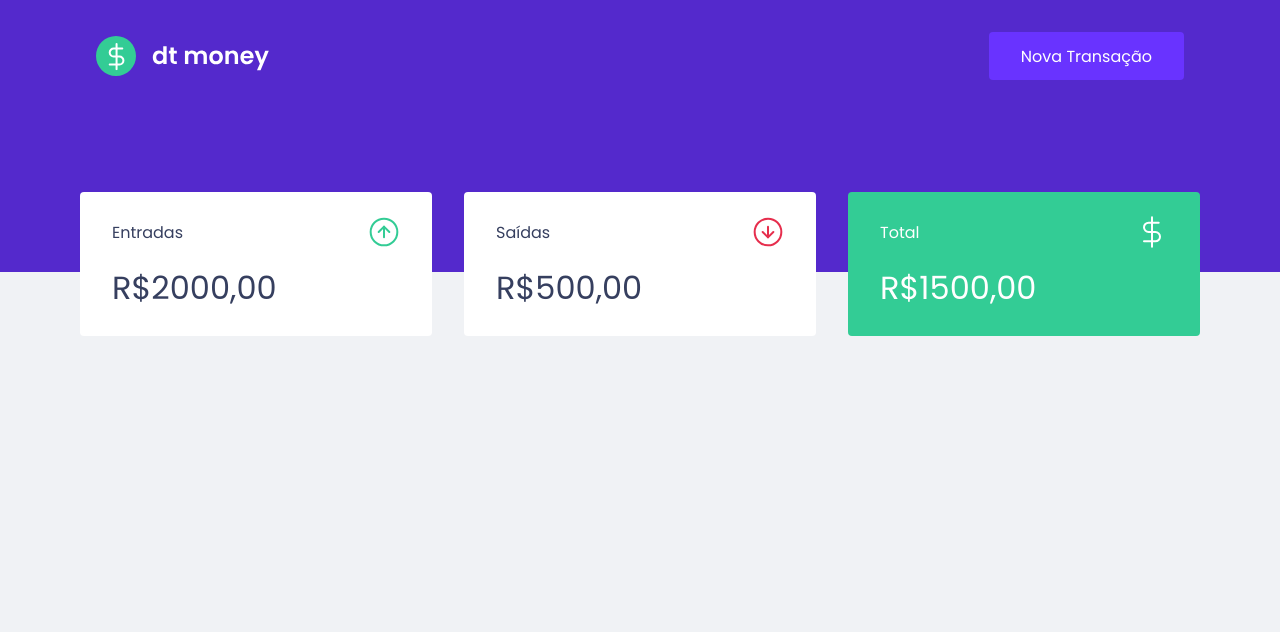
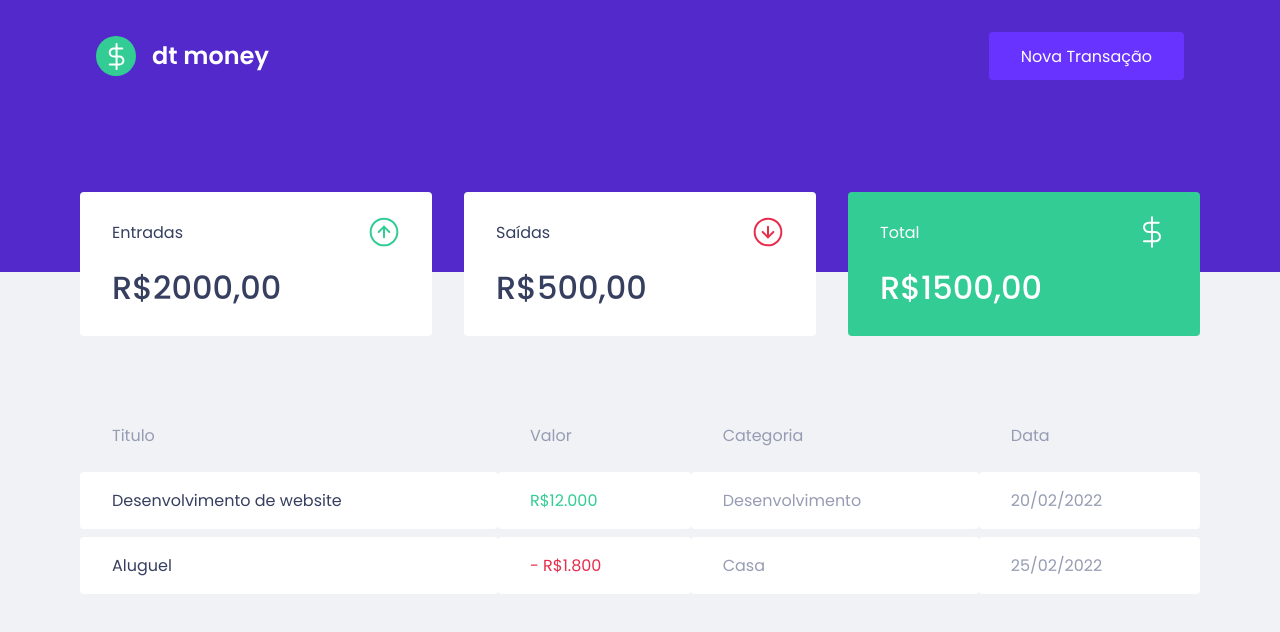
Before and after one commit to danvb112/Dtmoney, a React (Create React App) app: page / in a window 1280 px wide. Shown: the top 632 px of the page. Built offline with nearby package versions, Linux system fonts and the light colour scheme.

Commit message:
Create TransactionTable Component

```diff
--- a/public/index.html
+++ b/public/index.html
@@ -8,7 +8,7 @@
     <link rel="icon" href="%PUBLIC_URL%/favicon.png" />
     <meta name="viewport" content="width=device-width, initial-scale=1" />
 
-    <link href="https://fonts.googleapis.com/css2?family=Poppins:wght@400;600&display=swap" rel="stylesheet">
+    <link href="https://fonts.googleapis.com/css2?family=Poppins:wght@400;500;600&display=swap" rel="stylesheet">
 
     <title>Dtmoney</title>
   </head>
--- a/src/components/Dashboard/index.tsx
+++ b/src/components/Dashboard/index.tsx
@@ -1,4 +1,5 @@
 import { Summary } from "../Summary";
+import { TransactionTable } from "../TransactionTable/TransactionTable";
 import { Container } from "./styles";
 
 
@@ -6,6 +7,7 @@
     return (
         <Container>
             <Summary />
+            <TransactionTable />
         </Container>
     )
 }
--- /dev/null
+++ b/src/components/TransactionTable/TransactionTable.tsx
@@ -0,0 +1,33 @@
+import { Container } from "./styles";
+
+export function TransactionTable() {
+    return (
+        <Container>
+            <table>
+                <thead>
+                    <tr>
+                        <th>Titulo</th>
+                        <th>Valor</th>
+                        <th>Categoria</th>
+                        <th>Data</th>
+                    </tr>
+                </thead>
+
+                <tbody>
+                    <tr>
+                        <td>Desenvolvimento de website</td>
+                        <td className="deposit">R$12.000</td>
+                        <td>Desenvolvimento</td>
+                        <td>20/02/2022</td>
+                    </tr>
+                    <tr>
+                        <td>Aluguel</td>
+                        <td className="withdraw">- R$1.800</td>
+                        <td>Casa</td>
+                        <td>25/02/2022</td>
+                    </tr>
+                </tbody>
+            </table>
+        </Container>
+    )
+}
--- /dev/null
+++ b/src/components/TransactionTable/styles.ts
@@ -0,0 +1,38 @@
+import styled from "styled-components";
+
+
+export const Container = styled.div`
+    margin-top: 4rem;
+
+    table {
+        width: 100%;
+        border-spacing: 0 0.5rem;
+
+        th {
+            color: var(--text-body);
+            font-weight: 400;
+            padding: 1rem 2rem;
+            text-align: left;
+            line-height: 1.5rem;
+        }
+
+        td {
+            padding: 1rem 2rem;
+            border: 0;
+            background: var(--shape);
+            color: var(--text-body);
+            border-radius: 0.25rem;
+
+            &:first-child {
+                color: var(--text-title);
+            }
+
+            &.deposit {
+                color: var(--green);
+            }
+
+            &.withdraw {
+                color: var(--red);
+            }
+    }
+`
```
